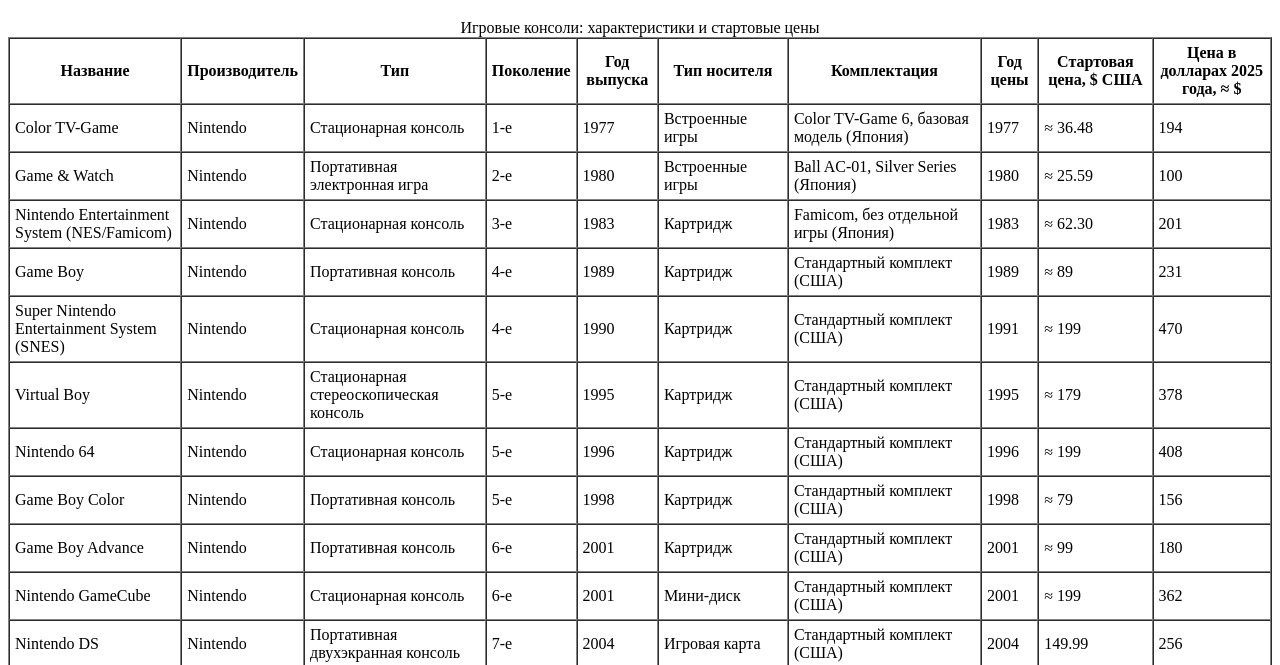
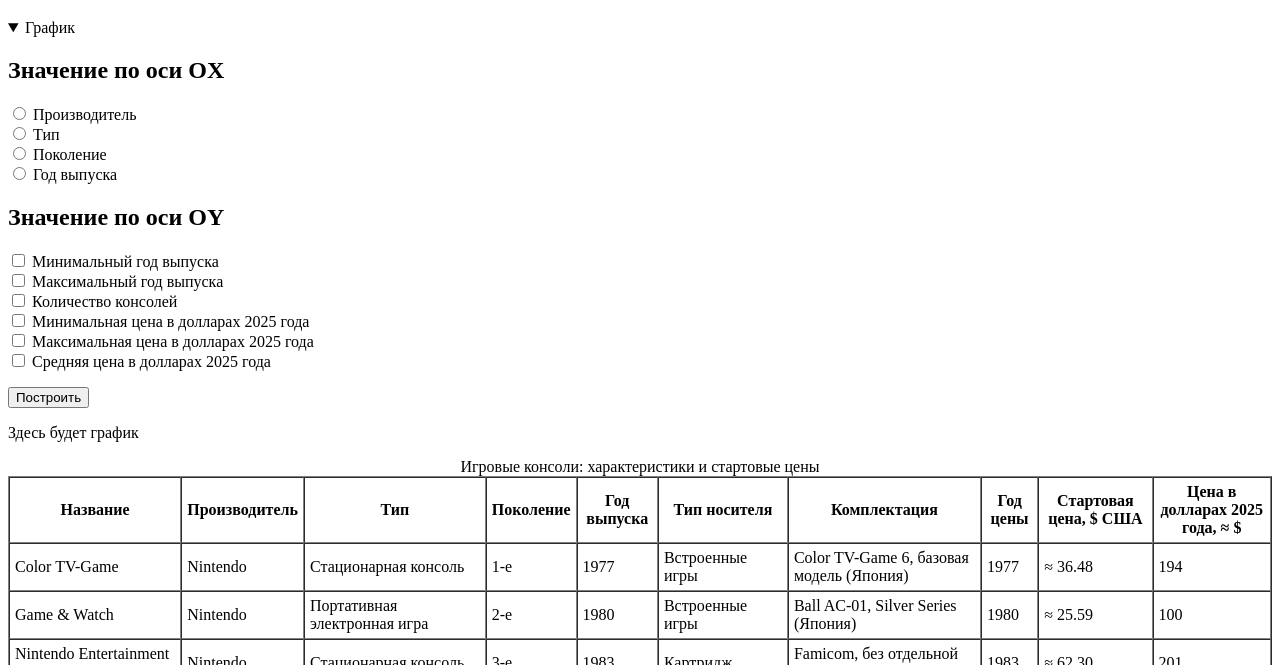
Before and after one commit to Bananososik/internet-technologies-practice-1, a plain HTML site: page table.html in a window 1280 px wide. Shown: the part 131-796 px from the top of the page. Drawn offline with Linux system fonts and the light colour scheme.

Commit message:
Add graph settings form

```diff
--- a/table.html
+++ b/table.html
@@ -17,6 +17,26 @@
 <hr>
 <main>
 <h1>Список игровых консолей</h1>
+<details open>
+    <summary>График</summary>
+    <form id="graph-settings" action="table.html" method="get">
+    <h2>Значение по оси OX</h2>
+    <label><input type="radio" name="axis-x" value="manufacturer"> Производитель</label><br>
+    <label><input type="radio" name="axis-x" value="type"> Тип</label><br>
+    <label><input type="radio" name="axis-x" value="generation"> Поколение</label><br>
+    <label><input type="radio" name="axis-x" value="year"> Год выпуска</label>
+    <h2>Значение по оси OY</h2>
+    <label><input type="checkbox" name="min-year"> Минимальный год выпуска</label><br>
+    <label><input type="checkbox" name="max-year"> Максимальный год выпуска</label><br>
+    <label><input type="checkbox" name="count"> Количество консолей</label>
+    <br>
+    <label><input type="checkbox" name="min-price-2025"> Минимальная цена в долларах 2025 года</label><br>
+    <label><input type="checkbox" name="max-price-2025"> Максимальная цена в долларах 2025 года</label><br>
+    <label><input type="checkbox" name="avg-price-2025"> Средняя цена в долларах 2025 года</label>
+    <p><button type="button">Построить</button></p>
+    <p>Здесь будет график</p>
+    </form>
+</details>
 <div>
 <table border="1" cellpadding="5" cellspacing="0">
 <caption>Игровые консоли: характеристики и стартовые цены</caption>
```
